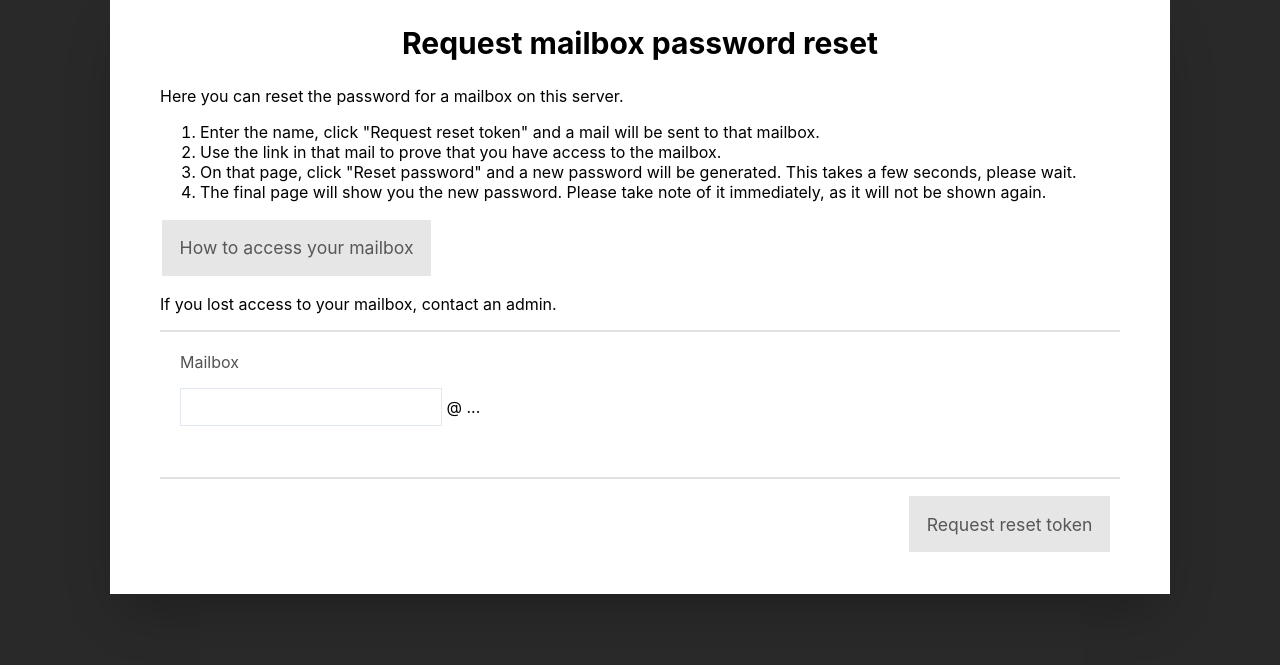
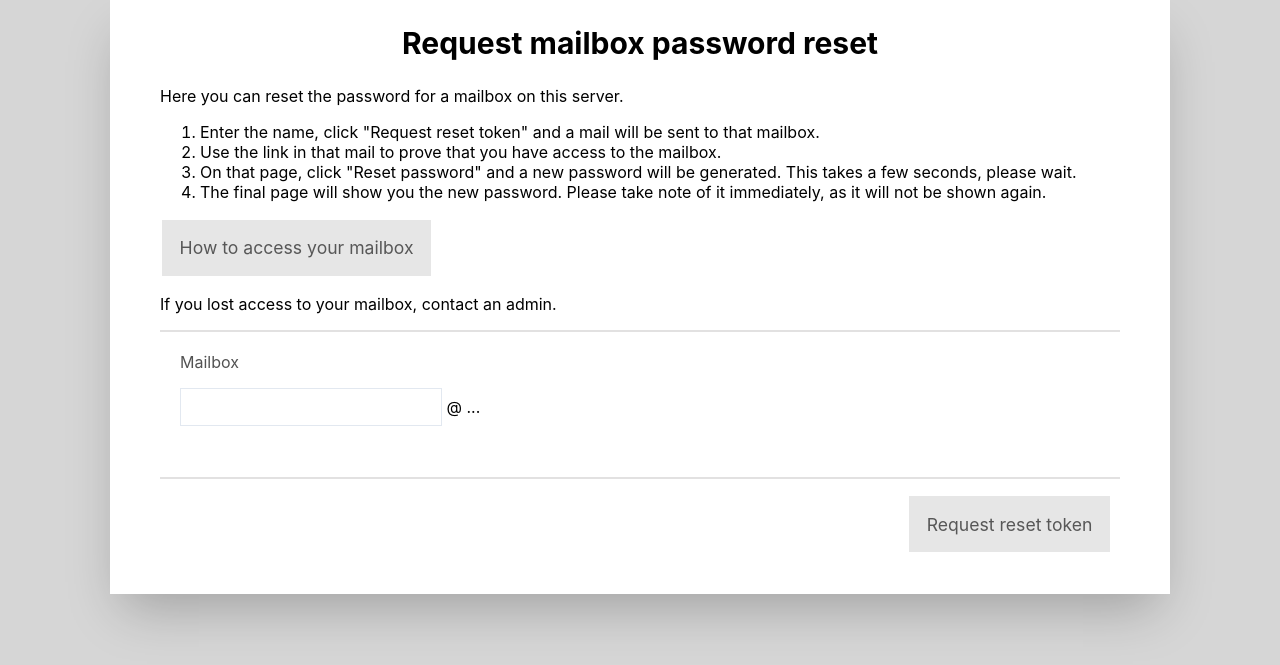
Before and after one commit to PeterNerlich/uberspace_mail_pw_reset, a Flask app: page / in a window 1280 px wide. Shown: the top 665 px of the page. Run offline with Flask 2, Linux system fonts and the light colour scheme.

Commit message:
light background color

```diff
--- a/app/static/css/style.css
+++ b/app/static/css/style.css
@@ -1,5 +1,5 @@
 body {
-    background-color: #292929 !important;
+    background-color: #d6d6d6 !important;
     background-repeat: repeat;
     background-size: 120px;
     margin: 0;
```
